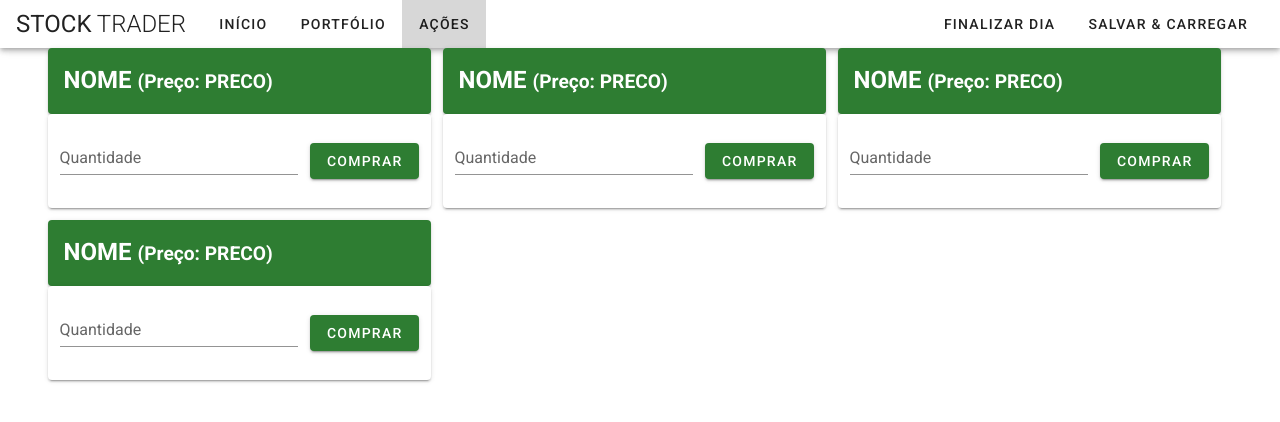
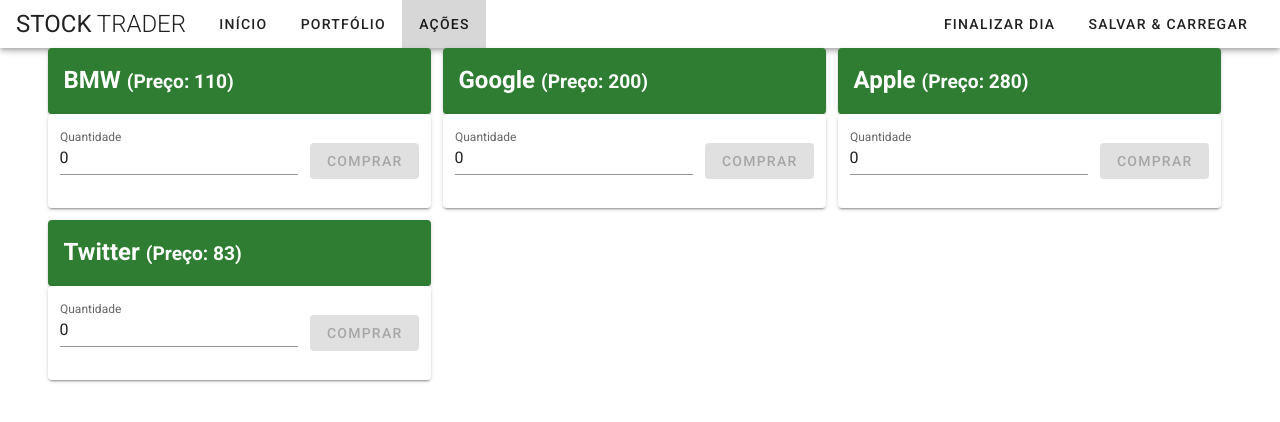
Before and after one commit to pierry01/vue-stock-trader, a Vue app: page /stocks in a window 1280 px wide. Shown: the top 422 px of the page. Built offline with nearby package versions, Linux system fonts and the light colour scheme.

Commit message:
add buy button

```diff
--- a/src/components/stocks/Stock.vue
+++ b/src/components/stocks/Stock.vue
@@ -2,21 +2,55 @@
   <v-flex class="pr-3 pb-3" xs12 md6 lg4>
     <v-card class="green darken-3 white--text">
       <v-card-title class="headline">
-        <strong>NOME <small>(Preço: PRECO)</small> </strong>
+        <strong>
+          {{ stock.name }}
+          <small>(Preço: {{ stock.price }})</small>
+        </strong>
       </v-card-title>
     </v-card>
 
     <v-card>
       <v-container fill-height>
-        <v-text-field label="Quantidade" type="Number" class="pr-3" />
-        <v-btn class="green darken-3 white--text"> Comprar </v-btn>
+        <v-text-field
+          v-model.number="quantity"
+          label="Quantidade"
+          type="Number"
+          class="pr-3"
+        />
+
+        <v-btn
+          class="green darken-3 white--text"
+          @click="buyStock"
+          :disabled="quantity <= 0 || !Number.isInteger(quantity)"
+        >
+          Comprar
+        </v-btn>
       </v-container>
     </v-card>
   </v-flex>
 </template>
 
 <script>
-export default {};
+export default {
+  props: ["stock"],
+  data() {
+    return {
+      quantity: 0,
+    };
+  },
+  methods: {
+    buyStock() {
+      const order = {
+        stockId: this.stock.id,
+        stockPrice: this.stock.price,
+        quantity: this.quantity,
+      };
+
+      console.log(order);
+      this.quantity = 0;
+    },
+  },
+};
 </script>
 
 <style></style>
--- a/src/components/stocks/Stocks.vue
+++ b/src/components/stocks/Stocks.vue
@@ -1,6 +1,6 @@
 <template>
   <v-layout row wrap>
-    <Stock v-for="stock in stocks" :key="stock.id" />
+    <Stock v-for="stock in stocks" :key="stock.id" :stock="stock" />
   </v-layout>
 </template>
 
```
